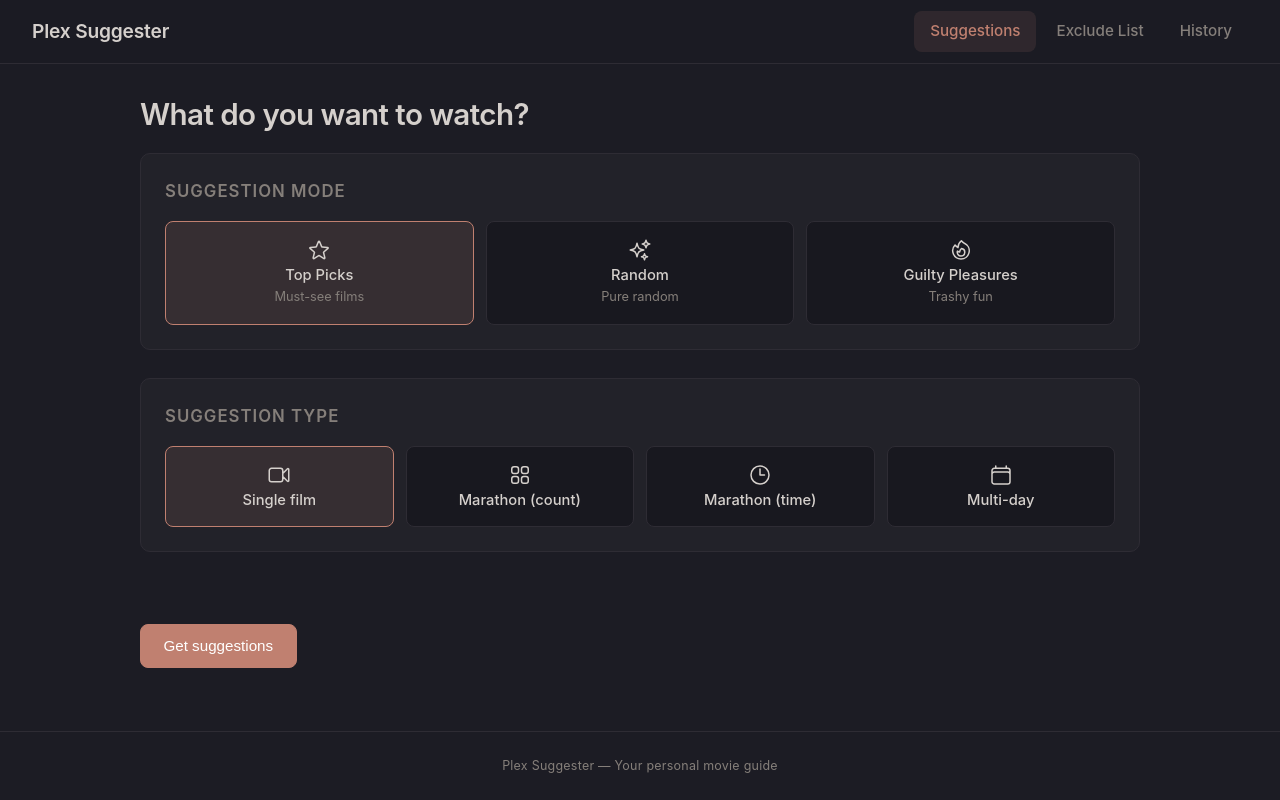
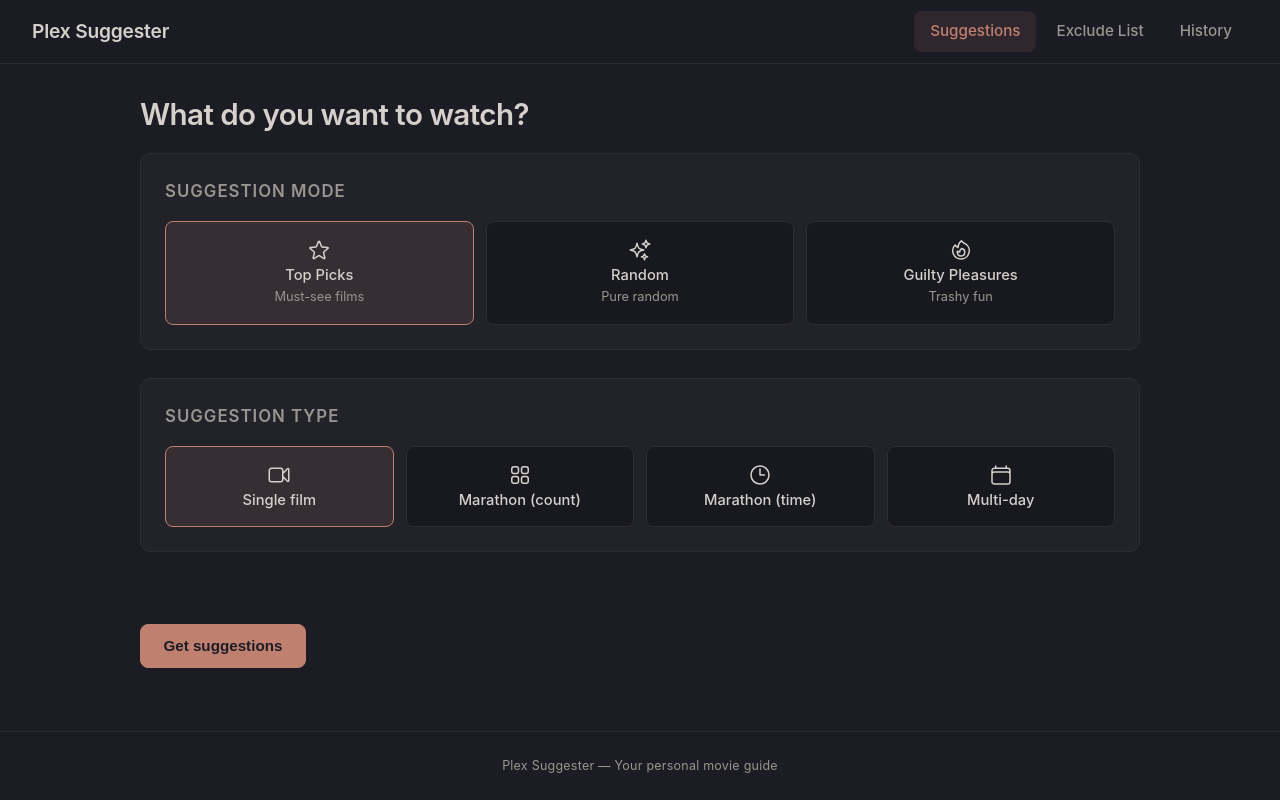
Before and after one commit to Rovey/plex-suggester, a FastAPI app: page / in a window 1280 px wide. Run offline with FastAPI, Linux system fonts and the light colour scheme.

Commit message:
fix: normalize colors to design system tokens and fix contrast
- Lighten --text-muted from #857f7a to #9a9590 (~5.8:1 on base,
  ~5.4:1 on cards  passes WCAG AA on all backgrounds)
- Change btn-primary text from #fff to var(--bg), fixing contrast
  on terracotta accent (~5.6:1) and eliminating pure white per spec
- Bump btn-primary font-weight to 600 for legibility on colored bg
- Extract --color-rating token for movie rating gold (#c9a84c)
- Extract --bg-hover token for hover overlays (rgba 255,255,255,0.05)
- Replace all hard-coded color values with token references

```diff
--- a/src/plex_suggester/web/static/style.css
+++ b/src/plex_suggester/web/static/style.css
@@ -8,10 +8,12 @@
     --bg-input: #1e1e26;
     --bg-nav: rgba(28, 28, 36, 0.92);
     --text: #d5d0cc;
-    --text-muted: #857f7a;
+    --text-muted: #9a9590;
     --accent: #c08070;
     --accent-hover: #cfa090;
     --accent-glow: rgba(192, 128, 112, 0.12);
+    --color-rating: #c9a84c;
+    --bg-hover: rgba(255, 255, 255, 0.05);
     --border: #2e2c34;
     --border-hover: #3c3a42;
     --radius: 8px;
@@ -117,7 +119,7 @@
 
 .nav-links a:hover {
     color: var(--text);
-    background: rgba(255, 255, 255, 0.05);
+    background: var(--bg-hover);
 }
 
 .nav-links a.active {
@@ -249,8 +251,8 @@
 .btn-primary {
     background: var(--accent);
     border-color: var(--accent);
-    color: #fff;
-    font-weight: 500;
+    color: var(--bg);
+    font-weight: 600;
 }
 
 .btn-primary:hover {
@@ -448,7 +450,7 @@
     flex-wrap: wrap;
 }
 
-.movie-rating { color: #c9a84c; font-weight: 500; }
+.movie-rating { color: var(--color-rating); font-weight: 500; }
 
 .movie-genres {
     font-size: 0.82rem;
@@ -704,7 +706,7 @@
 
     .nav-links a:hover,
     .nav-links a.active {
-        background: rgba(255, 255, 255, 0.05);
+        background: var(--bg-hover);
     }
 
     main {
```
